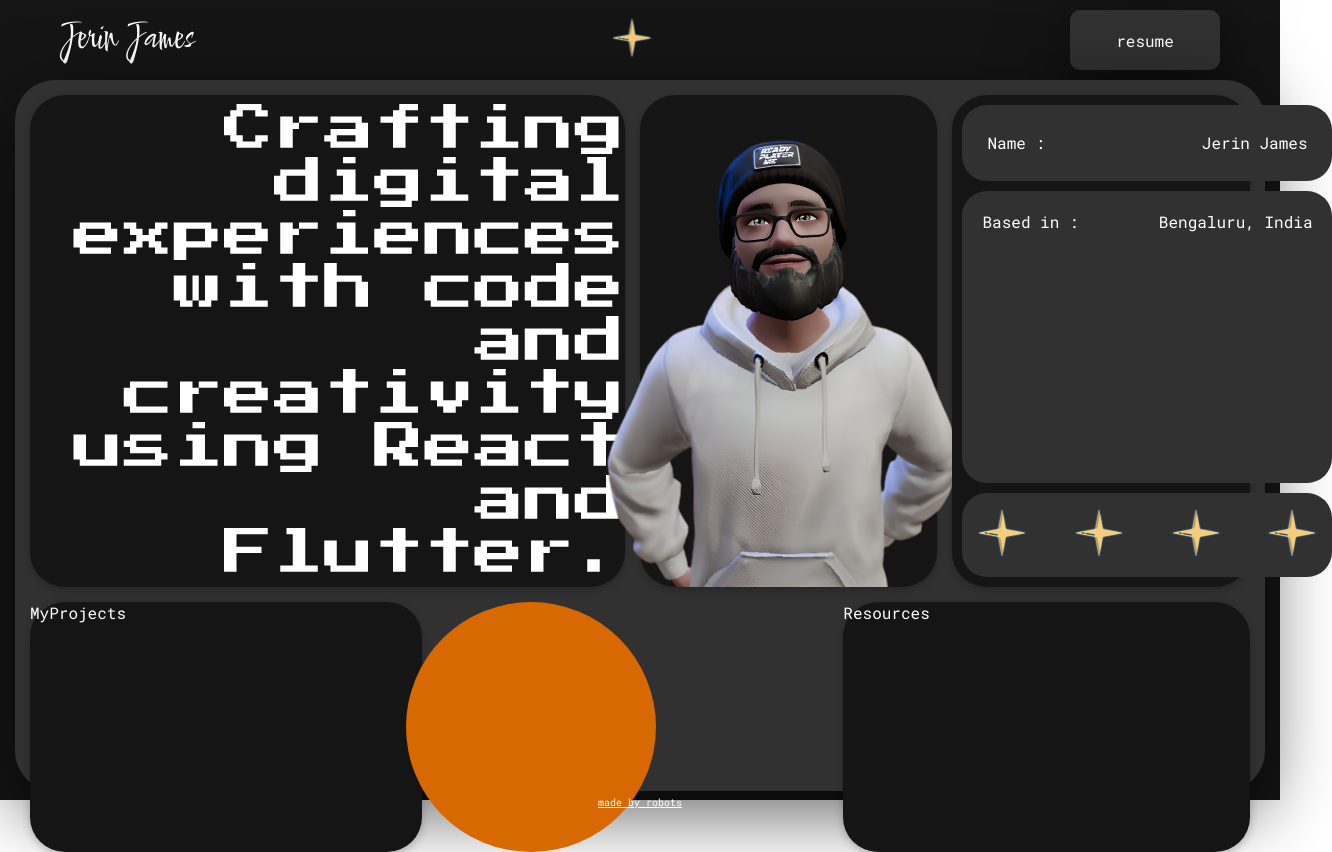
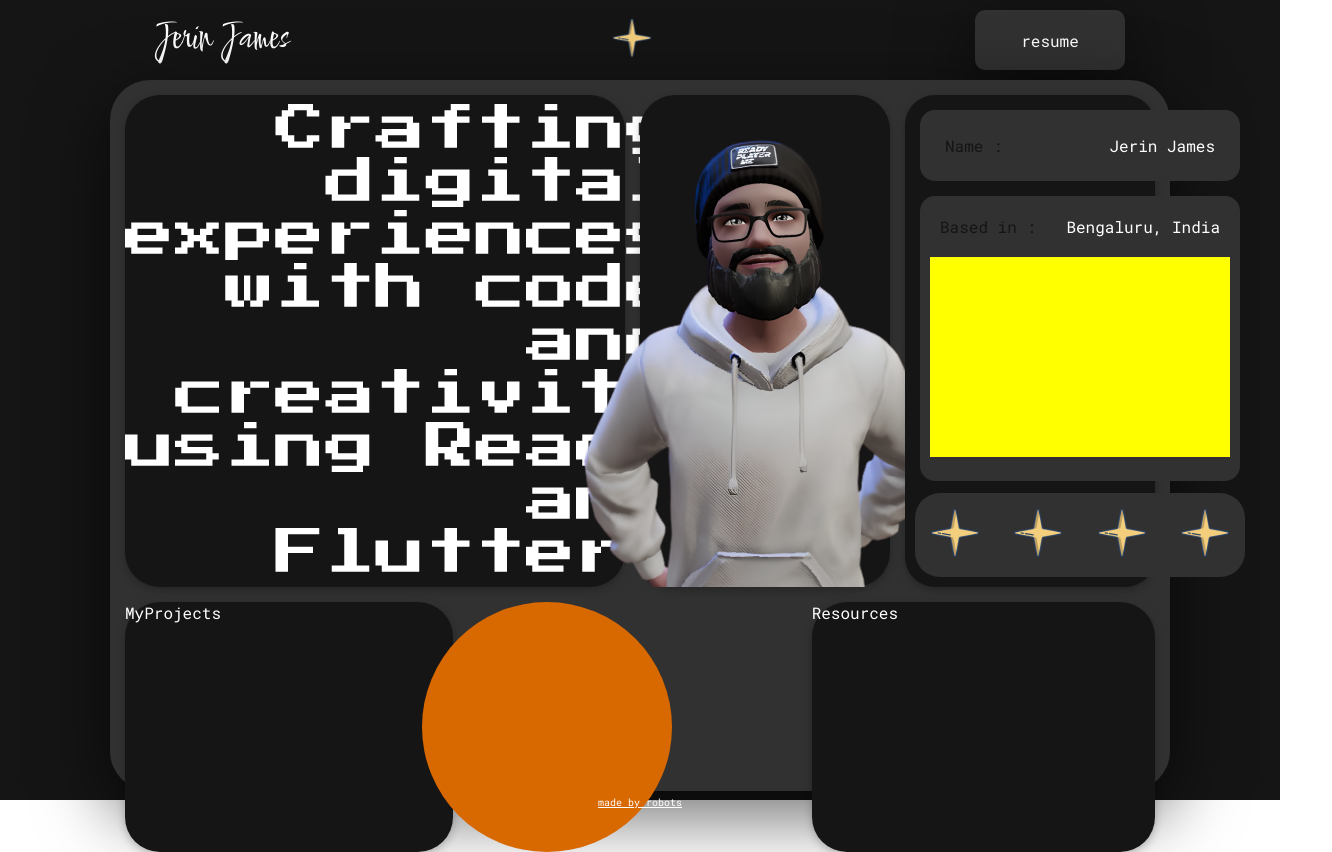
Before and after one commit to jerinzech/portfolio-2024-v1, a React (Vite) app: page / in a window 1280 px wide. Shown: the whole page, 1332 px wide, since content can reach past the window. Built offline with nearby package versions, Linux system fonts and the light colour scheme.

Commit message:
populated bio block and fixed padding issues

```diff
--- a/src/HomePage.css
+++ b/src/HomePage.css
@@ -13,7 +13,7 @@
 }
 
 .main-view {
-  padding: 5px;
+  padding: 5px 100px;
   height: 100vh;
   width: 100%;
   display: flex;
--- a/src/components/Body.css
+++ b/src/components/Body.css
@@ -49,7 +49,7 @@
 .bio-block {
   background-color: #151515;
   grid-area: 1 / 6 / 2 / 8;
-  border-radius: 35px;
+  border-radius: 30px;
   box-shadow: rgba(0, 0, 0, 0.24) 0px 3px 8px;
 
   display: grid;
@@ -59,12 +59,16 @@
   grid-row-gap: 0px;
 }
 
+.bio-tag {
+  color: #151515;
+}
+
 .bio-name {
   grid-area: 1 / 1 / 2 / 2;
   /* height: 15%; */
 
-  border-radius: 25px;
-  margin: 10px 10px 5px 10px;
+  border-radius: 15px;
+  margin: 15px 15px 7.5px 15px;
   padding: 25px;
 
   display: flex;
@@ -82,8 +86,8 @@
   flex-direction: column;
   /* justify-content: center; */
   /* align-items: center; */
-  border-radius: 25px;
-  margin: 5px 10px 5px 10px;
+  border-radius: 15px;
+  margin: 7.5px 15px 7.5px 15px;
   /* padding: 10px; */
 
   background-color: #313131;
@@ -100,15 +104,15 @@
 }
 .bio-location-map {
   margin: 5px 10px 10px 10px;
-  padding: 10px;
+  /* padding: 10px; */
   display: flex;
   flex-direction: row;
   justify-content: space-between;
   align-items: center;
-  height: 220px;
-  width: 350px;
+  height: 200px;
+  width: 300px;
 
-  /* background-color: yellow; */
+  background-color: yellow;
 }
 
 .bio-social {
```
